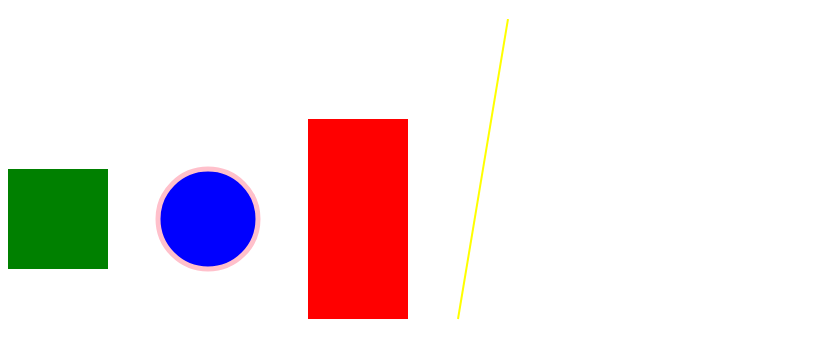
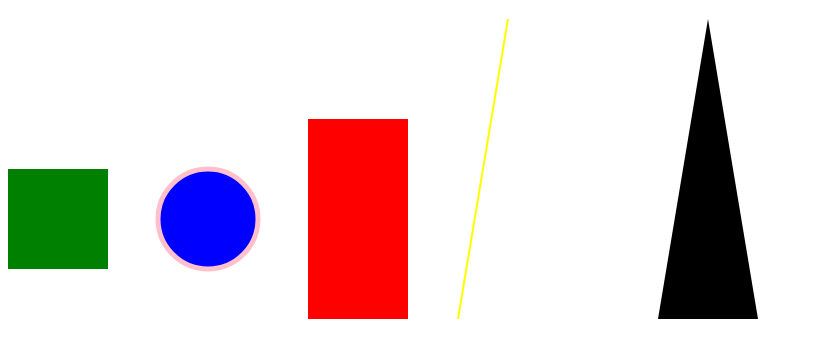
Before and after one commit to DundarKoray/free-code-camp, a plain HTML site: page Data Visualization Certification/index.html in a window 1280 px wide. Shown: the part 61-418 px from the top of the page, without its empty margins (0-813 px from the left). Drawn offline with Linux system fonts and the light colour scheme.

Commit message:
created triangle using paths

```diff
--- a/Data Visualization Certification/index.html
+++ b/Data Visualization Certification/index.html
@@ -8,11 +8,13 @@
 </head>
 <body>
     <h1>Rectangle</h1>
-    <svg width="600" height="600">
+    <svg width="900" height="900">
         <rect x="300" y="100" fill="red" width="100" height="200"></rect>
         <circle cx="200" cy="200" fill="blue" r="50" stroke="pink" stroke-width="5"></circle>
         <rect x="0" y="150" fill="green" width="100" height="100"></rect>
         <line x1="450" y1="300" x2="500" y2="0" stroke="yellow" stroke-width="2"></line>
+        <path d="M 700 0 L 650 300 L 750 300 Z" fill="black" ></path>
+
     </svg>
 
 
```
Also changed, not shown: index.html (+3 -1 lines).
